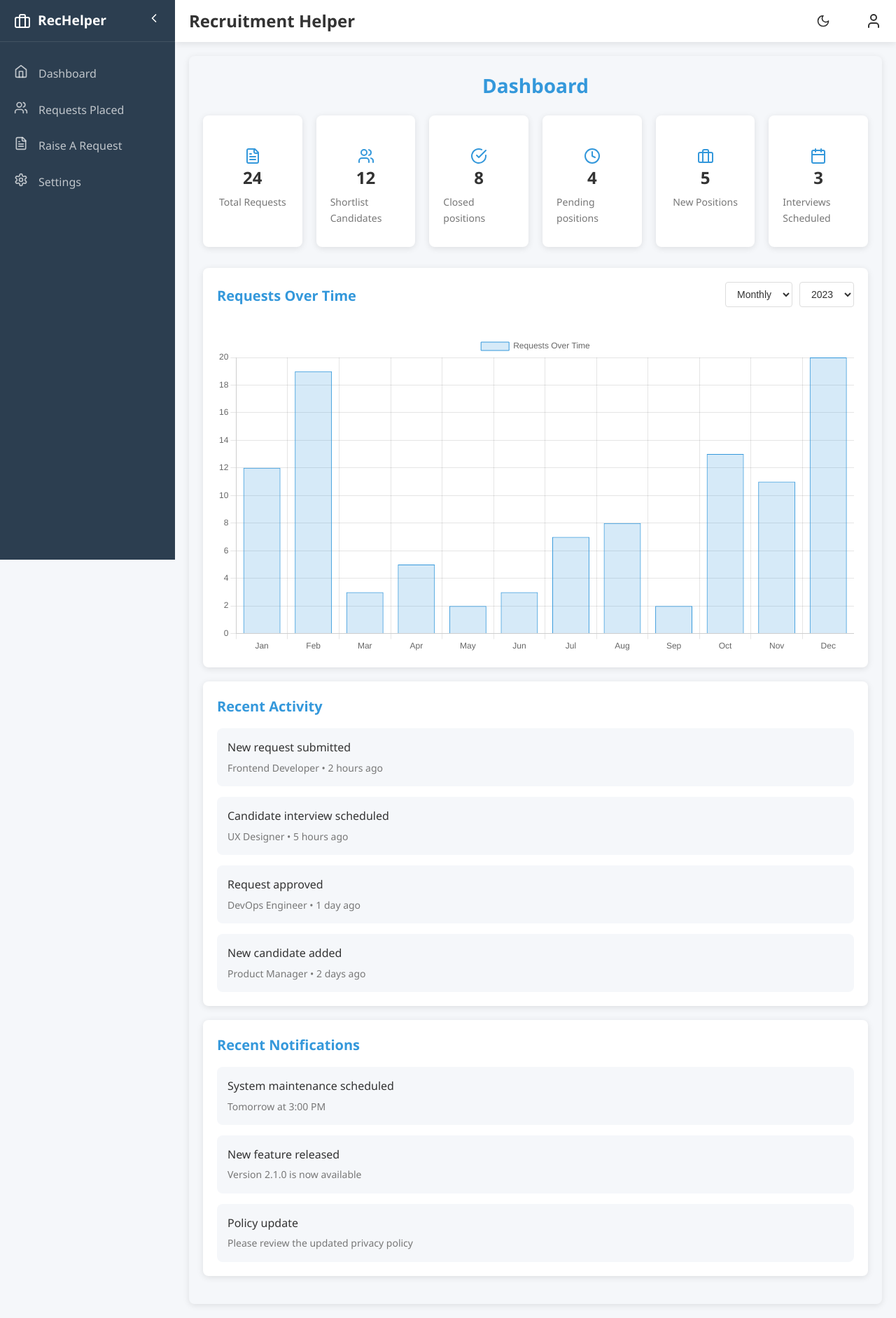
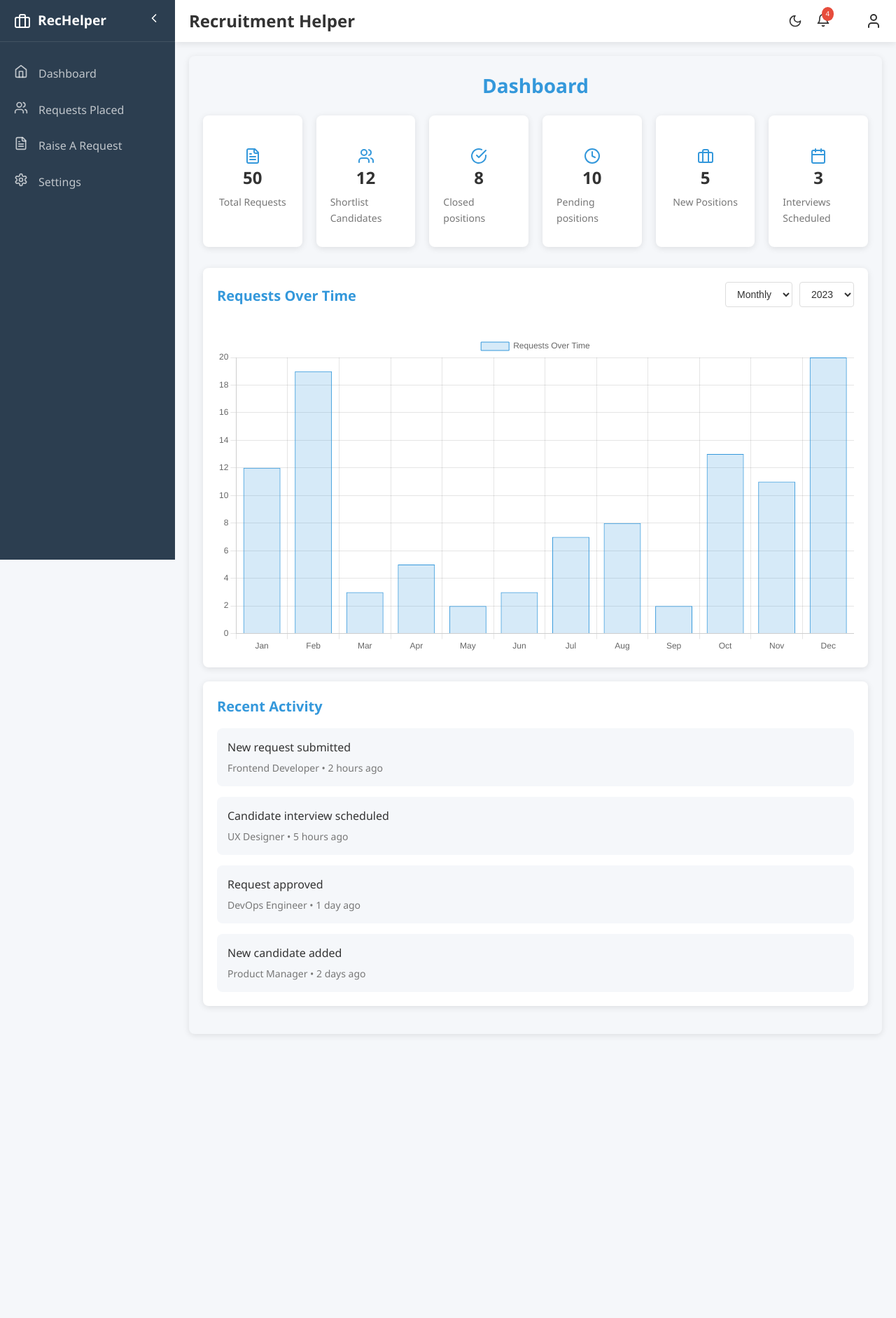
Before and after one commit to Rajesh4013/recruitment-helper-frontend, a React (Vite) app: page /dashboard in a window 1280 px wide. Shown: the whole page at 70% size. After the commit the page ends 1498 px from the top, so only its background shows below. Built offline with nearby package versions, Linux system fonts and the light colour scheme; sample sign-in values are in the browser's storage.

Commit message:
Add notification feature to Header; implement notifications dropdown and styles; update Dashboard to display total requests and pending requests

```diff
--- a/src/components/Layout/Header.tsx
+++ b/src/components/Layout/Header.tsx
@@ -1,7 +1,7 @@
-import React, { useState } from 'react';
+import React, { useState, useEffect, useRef } from 'react';
 import { useNavigate } from 'react-router-dom';
 import { useAuth } from '../../context/AuthContext';
-import { User, Sun, Moon, LogOut } from 'lucide-react';
+import { User, Sun, Moon, LogOut, Bell } from 'lucide-react';
 
 interface HeaderProps {
   sidebarCollapsed: boolean;
@@ -20,6 +20,16 @@ const Header: React.FC<HeaderProps> = ({
   const navigate = useNavigate();
   const [dropdownOpen, setDropdownOpen] = useState(false);
   const [showLogoutDialog, setShowLogoutDialog] = useState(false);
+  const [showNotifications, setShowNotifications] = useState(false);
+  const dropdownRef = useRef<HTMLDivElement>(null);
+  const notificationsRef = useRef<HTMLDivElement>(null);
+
+  const notifications = [
+    { message: 'New request submitted', createdAt: new Date() },
+    { message: 'Candidate interview scheduled', createdAt: new Date() },
+    { message: 'Request approved', createdAt: new Date() },
+    { message: 'New candidate added', createdAt: new Date() }
+  ];
 
   const toggleDropdown = () => {
     setDropdownOpen(!dropdownOpen);
@@ -43,6 +53,27 @@ const Header: React.FC<HeaderProps> = ({
     setDropdownOpen(false);
   };
 
+  const toggleNotifications = () => {
+    setShowNotifications(!showNotifications);
+  };
+
+  const handleClickOutside = (event: MouseEvent) => {
+    if (
+      dropdownRef.current && !dropdownRef.current.contains(event.target as Node) &&
+      notificationsRef.current && !notificationsRef.current.contains(event.target as Node)
+    ) {
+      setDropdownOpen(false);
+      setShowNotifications(false);
+    }
+  };
+
+  useEffect(() => {
+    document.addEventListener('mousedown', handleClickOutside);
+    return () => {
+      document.removeEventListener('mousedown', handleClickOutside);
+    };
+  }, []);
+
   return (
     <header className={`header ${sidebarCollapsed ? 'sidebar-collapsed' : ''}`}>
       <div className="header-left">
@@ -52,10 +83,14 @@ const Header: React.FC<HeaderProps> = ({
         <div className="theme-toggle" onClick={toggleTheme}>
           {theme === 'light' ? <Moon size={20} /> : <Sun size={20} />}
         </div>
+        <div className="notification-icon" onClick={toggleNotifications} ref={notificationsRef}>
+          <Bell size={20} />
+          {notifications.length > 0 && <span className="notification-count">{notifications.length}</span>}
+        </div>
         <div className="user-info">
           <span className="user-name">{user?.FirstName} {user?.LastName}</span>
         </div>
-        <div className="profile-dropdown">
+        <div className="profile-dropdown" ref={dropdownRef}>
           <div className="dropdown-toggle" onClick={toggleDropdown}>
             <User size={24} />
           </div>
@@ -71,6 +106,23 @@ const Header: React.FC<HeaderProps> = ({
           </div>
         </div>
       </div>
+
+      {showNotifications && (
+        <div className="notifications-dropdown">
+          <div className="notifications-header">
+            <h3>Notifications</h3>
+            {/* <button className="close-btn" onClick={toggleNotifications}>×</button> */}
+          </div>
+          <ul className="notifications-list">
+            {notifications.map((notification, index) => (
+              <li key={index} className="notification-item">
+                <p className="notification-message">{notification.message}</p>
+                <span className="notification-time">{new Date(notification.createdAt).toLocaleString()}</span>
+              </li>
+            ))}
+          </ul>
+        </div>
+      )}
 
       {showLogoutDialog && (
         <div className="dialog-overlay">
--- a/src/index.css
+++ b/src/index.css
@@ -1062,3 +1062,78 @@ button {
   justify-content: flex-end;
   margin-top: 10px;
 }
+
+.notification-icon {
+  position: relative;
+  cursor: pointer;
+  margin-right: 20px;
+  padding-top: 6px;
+}
+
+.notification-count {
+  position: absolute;
+  top: -3px;
+  right: -5px;
+  background-color: var(--danger-color);
+  color: white;
+  border-radius: 50%;
+  padding: 2px 6px;
+  font-size: 0.6rem;
+}
+
+.notifications-dropdown {
+  position: absolute;
+  top: 100%;
+  right: 50px;
+  width: 300px;
+  background-color: white;
+  border-radius: 4px;
+  box-shadow: var(--box-shadow);
+  z-index: 300;
+  overflow: hidden;
+}
+
+.notifications-header {
+  display: flex;
+  justify-content: space-between;
+  align-items: center;
+  padding: 10px 15px;
+  border-bottom: 1px solid var(--border-color);
+}
+
+.notifications-header h3 {
+  margin: 0;
+  font-size: 1rem;
+}
+
+.notifications-header .close-btn {
+  background: none;
+  border: none;
+  font-size: 1.5rem;
+  cursor: pointer;
+}
+
+.notifications-list {
+  max-height: 300px;
+  overflow-y: auto;
+  list-style: none;
+  padding: 10px;
+  margin: 0;
+}
+
+.notification-item {
+  padding: 10px 15px;
+  border-bottom: 1px solid var(--border-color);
+}
+
+.notification-message {
+  margin: 0;
+  font-size: 0.875rem;
+}
+
+.notification-time {
+  display: block;
+  margin-top: 5px;
+  font-size: 0.75rem;
+  color: #777;
+}
--- a/src/pages/Dashboard.tsx
+++ b/src/pages/Dashboard.tsx
@@ -4,6 +4,13 @@ import { Bar } from 'react-chartjs-2';
 import 'chart.js/auto';
 
 const Dashboard: React.FC = () => {
+  const stats = {
+    totalRequests: 50,
+    pendingRequests: 10,
+    approvedRequests: 30,
+    rejectedRequests: 10,
+  };
+
   const [filter, setFilter] = useState('monthly');
   const [selectedMonth, setSelectedMonth] = useState('Jan');
   const [selectedYear, setSelectedYear] = useState('2023');
@@ -65,7 +72,7 @@ const Dashboard: React.FC = () => {
             <FileText className="stat-icon" size={24} />
           </div>
           <div className="stat-info">
-            <div className="stat-value">24</div>
+            <div className="stat-value">{stats.totalRequests}</div>
             <div className="stat-title">Total Requests</div>
           </div>
         </div>
@@ -95,7 +102,7 @@ const Dashboard: React.FC = () => {
             <Clock className="stat-icon" size={24} />
           </div>
           <div className="stat-info">
-            <div className="stat-value">4</div>
+            <div className="stat-value">{stats.pendingRequests}</div>
             <div className="stat-title">Pending positions</div>
           </div>
         </div>
@@ -172,24 +179,6 @@ const Dashboard: React.FC = () => {
           </div>
         </div>
       </div>
-
-      <div className="card notifications-card">
-        <h2 className="card-title">Recent Notifications</h2>
-        <div className="notifications-list">
-          <div className="notification-item">
-            <div className="notification-title">System maintenance scheduled</div>
-            <div className="notification-meta">Tomorrow at 3:00 PM</div>
-          </div>
-          <div className="notification-item">
-            <div className="notification-title">New feature released</div>
-            <div className="notification-meta">Version 2.1.0 is now available</div>
-          </div>
-          <div className="notification-item">
-            <div className="notification-title">Policy update</div>
-            <div className="notification-meta">Please review the updated privacy policy</div>
-          </div>
-        </div>
-      </div>
     </div>
   );
 };
```
